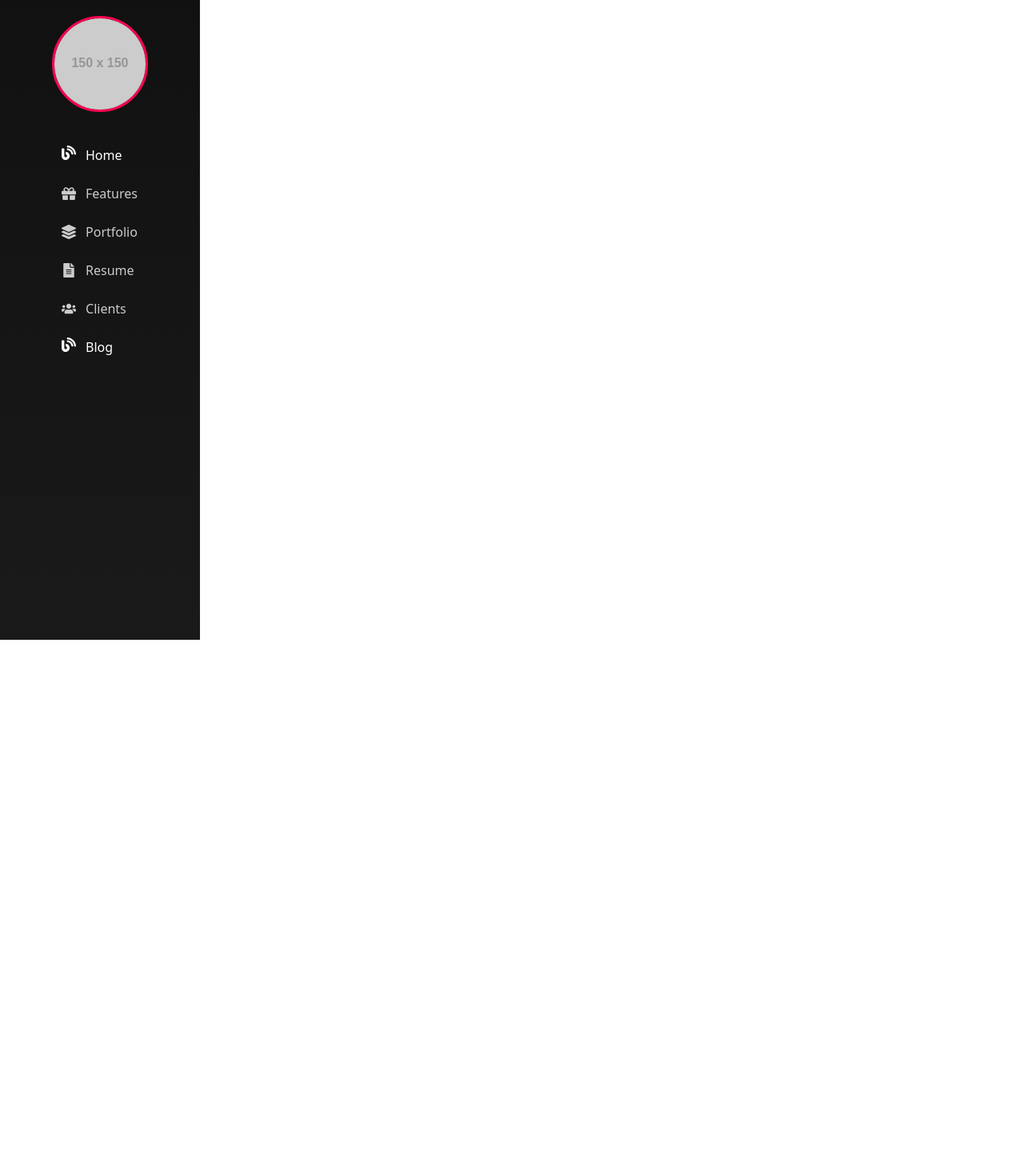
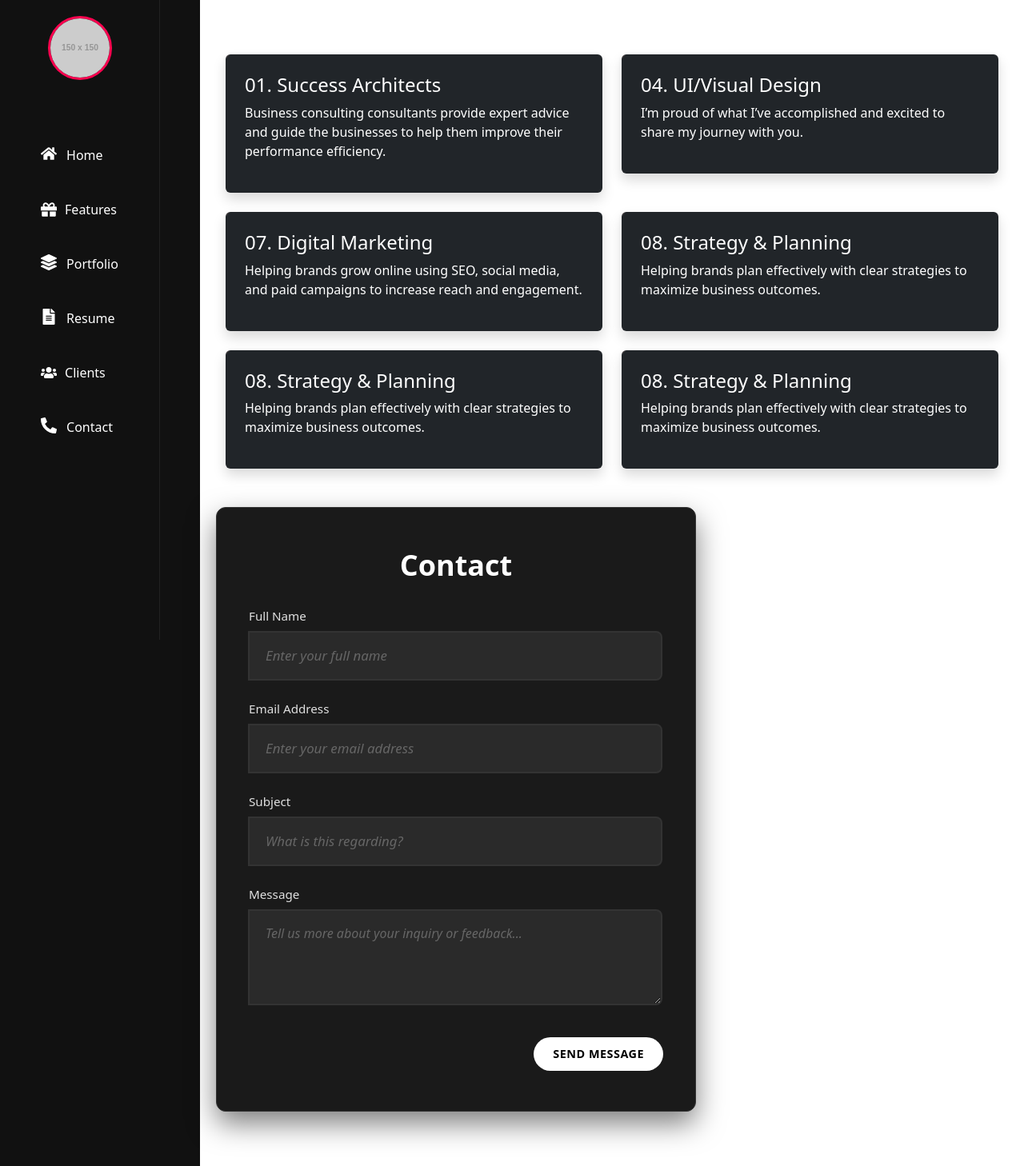
Before and after one commit to vikas-nagarwal/my-react-app, a React (Create React App) app: page / in a window 1280 px wide. Shown: the whole page at 80% size. Before the commit the page ends 800 px from the top, so only its background shows below. Built offline with nearby package versions, Linux system fonts and the light colour scheme.

Commit message:
frontend
frontend

```diff
--- a/package.json
+++ b/package.json
@@ -3,6 +3,9 @@
   "version": "0.1.0",
   "private": true,
   "dependencies": {
+    "@fortawesome/fontawesome-svg-core": "^7.1.0",
+    "@fortawesome/free-solid-svg-icons": "^7.1.0",
+    "@fortawesome/react-fontawesome": "^3.1.0",
     "@testing-library/dom": "^10.4.1",
     "@testing-library/jest-dom": "^6.9.1",
     "@testing-library/react": "^16.3.0",
@@ -13,7 +16,9 @@
     "react-dom": "^19.2.0",
     "react-icons": "^5.5.0",
     "react-router-dom": "^7.9.5",
+    "react-router-hash-link": "^2.4.3",
     "react-scripts": "5.0.1",
+    "react-scroll": "^1.9.3",
     "web-vitals": "^2.1.4"
   },
   "scripts": {
--- a/src/App.css
+++ b/src/App.css
@@ -31,6 +31,7 @@
   color: #61dafb;
 }
 .sidebar {
+  position: fixed;
   width: 250px;
   height: 100vh;
   background: linear-gradient(to bottom, #111, #1a1a1a);
@@ -86,3 +87,324 @@
   gap: 12px !important;
   display: flex;
 }
+/* Main form container */
+.form-container {
+  background: #1a1a1a;
+  max-width: 600px;
+  width: 100%;
+  padding: 40px 30px;
+  border-radius: 12px;
+  box-shadow: 0 15px 35px rgba(0, 0, 0, 0.5);
+  border: 1px solid #333;
+  position: relative;
+}
+
+/* Form header */
+.form-header {
+  text-align: center;
+  margin-bottom: 30px;
+}
+
+.form-header h1 {
+  color: #ffffff;
+  font-size: 2rem;
+  font-weight: 800;
+  margin-bottom: 8px;
+}
+
+.form-header p {
+  color: #999;
+  font-size: 1rem;
+}
+
+/* Form styling */
+.contact-form {
+  display: flex;
+  flex-direction: column;
+  gap: 24px;
+}
+
+/* Input group styling */
+.input-group {
+  display: flex;
+  flex-direction: column;
+}
+
+/* Label styling */
+label {
+  display: block;
+  font-weight: 500;
+  color: #e0e0e0;
+  margin-bottom: 8px;
+  font-size: 0.95rem;
+}
+
+/* Input and textarea base styling */
+input[type="text"],
+input[type="email"],
+textarea {
+  width: 100%;
+  padding: 14px 16px;
+  border: 2px solid #333;
+  border-radius: 8px;
+  font-size: 1rem;
+  font-family: inherit;
+  background-color: #2a2a2a;
+  color: #ffffff;
+  transition: all 0.3s ease;
+  outline: none;
+}
+
+/* Input focus states */
+input[type="text"]:focus,
+input[type="email"]:focus,
+textarea:focus {
+  border-color: #555;
+  background-color: #333;
+  box-shadow: 0 0 0 3px rgba(85, 85, 85, 0.3);
+  transform: translateY(-1px);
+}
+
+/* Textarea specific styling */
+textarea {
+  resize: vertical;
+  min-height: 120px;
+  line-height: 1.5;
+}
+
+/* Placeholder styling */
+input::placeholder,
+textarea::placeholder {
+  color: #666;
+  font-style: italic;
+}
+
+/* Submit button styling */
+.submit-btn {
+  background: #ffffff;
+  color: #000000;
+  border: none;
+  padding: 10px 24px;
+  border-radius: 50px;
+  font-size: 0.9rem;
+  font-weight: 600;
+  cursor: pointer;
+  transition: all 0.3s ease;
+  text-transform: uppercase;
+  letter-spacing: 0.5px;
+  margin-top: 16px;
+  align-self: flex-end;
+  width: auto;
+}
+
+/* Submit button hover effect */
+.submit-btn:hover {
+  background: #f0f0f0;
+  transform: translateY(-2px);
+  box-shadow: 0 0 25px rgba(255, 255, 255, 0.4);
+}
+
+/* Submit button active state */
+.submit-btn:active {
+  transform: translateY(0);
+}
+
+/* Error state example (visual only) */
+.input-error {
+  border-color: #e53e3e !important;
+  background-color: #fed7d7 !important;
+}
+
+.input-error:focus {
+  border-color: #e53e3e !important;
+  box-shadow: 0 0 0 3px rgba(229, 62, 62, 0.1) !important;
+}
+
+/* Responsive design */
+@media (max-width: 768px) {
+  .form-container {
+    padding: 30px 20px;
+    margin: 10px;
+  }
+
+  .form-header h1 {
+    font-size: 1.75rem;
+  }
+
+  input[type="text"],
+  input[type="email"],
+  textarea {
+    padding: 12px 14px;
+  }
+
+  .submit-btn {
+    padding: 14px 28px;
+    font-size: 1rem;
+  }
+}
+
+@media (max-width: 480px) {
+  .form-container {
+    padding: 25px 15px;
+  }
+
+  .form-header h1 {
+    font-size: 1.5rem;
+  }
+
+  .contact-form {
+    gap: 20px;
+  }
+}
+
+/* Large screen optimizations */
+@media (min-width: 1024px) {
+  .form-container {
+    padding: 50px 40px;
+  }
+
+  .form-header h1 {
+    font-size: 2.25rem;
+  }
+
+  input[type="text"],
+  input[type="email"],
+  textarea {
+    padding: 16px 20px;
+    font-size: 1.05rem;
+  }
+}
+
+/* Accessibility enhancements */
+@media (prefers-reduced-motion: reduce) {
+  * {
+    transition: none !important;
+    animation: none !important;
+  }
+}
+
+/* High contrast mode support */
+@media (prefers-contrast: high) {
+  input[type="text"],
+  input[type="email"],
+  textarea {
+    border-width: 3px;
+  }
+}
+/* Desktop Sidebar */
+.sidebar {
+  width: 200px;
+  height: 100vh;
+  background: #111;
+  color: white;
+  padding: 20px;
+  position: fixed;
+  top: 0;
+  left: 0;
+  transition: 0.3s ease-in-out;
+}
+
+/* Mobile Menu Button */
+.mobile-menu-btn {
+  display: none;
+  position: fixed;
+  top: 15px;
+  left: 15px;
+  z-index: 9999;
+  font-size: 28px;
+  color: #fff;
+  background: #111;
+  padding: 8px 10px;
+  border-radius: 5px;
+  cursor: pointer;
+}
+
+/* Mobile Hidden Sidebar */
+@media (max-width: 768px) {
+  .sidebar {
+    left: -260px;
+  }
+
+  .sidebar.open {
+    left: 0;
+  }
+
+  .mobile-menu-btn {
+    display: block;
+  }
+}
+
+/* Menu Styling */
+.menu ul {
+  list-style: none;
+  padding: 0;
+}
+
+.menu ul li {
+  margin: 20px 0;
+  display: flex;
+  align-items: center;
+  gap: 10px;
+  cursor: pointer;
+}
+
+.menu ul li svg {
+  color: white;
+  font-size: 20px;
+}
+
+.menu ul li span {
+  color: white;
+  font-size: 16px;
+}
+
+/* Profile Image */
+.profile-img {
+  width: 80px;
+  height: 80px;
+  border-radius: 50%;
+  margin-bottom: 20px;
+}
+.boxes {
+  border: 2px solid #ccc;
+  border-radius: 8px;
+  padding: 20px;
+  background-color: #882222;
+}
+
+.box-border {
+  position: relative;
+  padding: 20px;
+  border-radius: 15px;
+  background-color: #111; /* stable card background */
+  color: white;
+  z-index: 0;
+  overflow: hidden;
+}
+
+/* Animated border using pseudo-element */
+.box-border::before {
+  content: "";
+  position: absolute;
+  top: -4px;
+  left: -4px;
+
+  z-index: -1;
+  border-radius: inherit;
+  padding: 4px; /* border thickness */
+  background: conic-gradient(#ff4d4d, #4d79ff, #f0e130, #ff4d4d);
+  -webkit-mask: linear-gradient(#fff 0 0) content-box, linear-gradient(#fff 0 0);
+  mask-composite: exclude;
+  animation: rotateBorder 3s linear infinite;
+  filter: blur(6px); /* glow effect */
+}
+
+/* Rotate animation */
+@keyframes rotateBorder {
+  0% {
+    transform: rotate(10deg);
+  }
+  100% {
+    transform: rotate(15deg);
+  }
+}
--- a/src/App.js
+++ b/src/App.js
@@ -20,7 +20,9 @@ function App() {
 
         <div style={{ flex: 1, padding: "20px", backgroundColor: "#fff" }}>
           <Routes>
-<Route path="/home" element={<Home />} />
+            {/* Home as default route */}
+            <Route path="/" element={<Home />} />
+            <Route path="/home" element={<Home />} />
           </Routes>
         </div>
       </div>
--- a/src/Componets/Header.js
+++ b/src/Componets/Header.js
@@ -1,22 +1,34 @@
-import React from "react";
-import { Link } from "react-router-dom";
-
+import React, { useState } from "react";
+import "../App.css";
+import { Link as ScrollLink } from "react-scroll";
 import {
   FaHome,
   FaGift,
   FaLayerGroup,
   FaFileAlt,
   FaUsers,
-  FaTag,
-  FaBlog,
+  FaPhoneAlt,
+  FaBars,
+  FaTimes,
 } from "react-icons/fa";
 
 export const Header = () => {
+  const [isOpen, setIsOpen] = useState(false);
+
+  const toggleMenu = () => setIsOpen(!isOpen);
+
   return (
-    <div className="sidebar">
+    <>
+      {/* Mobile Hamburger Button */}
+      <div className="mobile-menu-btn" onClick={toggleMenu}>
+        {isOpen ? <FaTimes /> : <FaBars />}
+      </div>
+
+      {/* Sidebar */}
+      <div className={`sidebar ${isOpen ? "open" : ""}`}>
         <div className="profile">
           <img
-          src="https://via.placeholder.com/150" // 👉 yahan apni image ka link lagao
+            src="https://via.placeholder.com/150"
             alt="Profile"
             className="profile-img"
           />
@@ -24,33 +36,75 @@ export const Header = () => {
 
         <nav className="menu">
           <ul>
+            {/* Home Scroll */}
             <li>
-            <Link to="/Home">
-              <FaBlog /> <span>Home</span>
-            </Link>
+              <ScrollLink
+                to="home"
+                smooth={true}
+                duration={50}
+                offset={-80}
+                spy={true}
+                onClick={toggleMenu} // Close menu on click
+              >
+                <FaHome /> <span>Home</span>
+              </ScrollLink>
             </li>
 
+            {/* Features (non-scroll) */}
             <li>
               <FaGift /> <span>Features</span>
             </li>
+
+            {/* Portfolio Scroll */}
             <li>
+              <ScrollLink
+                to="portfolio"
+                smooth={true}
+                duration={600}
+                offset={-80}
+                spy={true}
+                onClick={toggleMenu}
+              >
                 <FaLayerGroup /> <span>Portfolio</span>
+              </ScrollLink>
             </li>
+
+            {/* Resume Scroll */}
             <li>
+              <ScrollLink
+                to="resume"
+                smooth={true}
+                duration={600}
+                offset={-80}
+                spy={true}
+                onClick={toggleMenu}
+              >
                 <FaFileAlt /> <span>Resume</span>
+              </ScrollLink>
             </li>
+
+            {/* Clients (non-scroll) */}
             <li>
               <FaUsers /> <span>Clients</span>
             </li>
 
+            {/* Contact Scroll */}
             <li>
-            <Link to="/Home">
-              <FaBlog /> <span>Blog</span>
-            </Link>
+              <ScrollLink
+                to="contact"
+                smooth={true}
+                duration={50}
+                offset={-80}
+                spy={true}
+                onClick={toggleMenu}
+              >
+                <FaPhoneAlt /> <span>Contact</span>
+              </ScrollLink>
             </li>
           </ul>
         </nav>
       </div>
+    </>
   );
 };
 
--- a/src/Page/Home.js
+++ b/src/Page/Home.js
@@ -1,18 +1,19 @@
 import React from "react";
 import "bootstrap/dist/css/bootstrap.min.css";
+import "../App.css";
 
 const boxes = [
   {
     id: 1,
     title: "01. Success Architects",
     content:
-      "Business consulting consultants provide expert advice and guide the businesses to help them their performance efficiency.",
+      "Business consulting consultants provide expert advice and guide the businesses to help them improve their performance efficiency.",
   },
   {
     id: 2,
     title: "04. UI/Visual Design",
     content:
-      "I’m proud of what I’ve accomplished and excited to share my journey with you. I’m proud of what I’ve accomplished and excited to.",
+      "I’m proud of what I’ve accomplished and excited to share my journey with you.",
   },
   {
     id: 3,
@@ -22,19 +23,33 @@ const boxes = [
   },
   {
     id: 4,
-    title: "07. Digital Marketing",
+    title: "08. Strategy & Planning",
     content:
-      "Helping brands grow online using SEO, social media, and paid campaigns to increase reach and engagement.",
+      "Helping brands plan effectively with clear strategies to maximize business outcomes.",
+  },
+  {
+    id: 5,
+    title: "08. Strategy & Planning",
+    content:
+      "Helping brands plan effectively with clear strategies to maximize business outcomes.",
+  },
+  {
+    id: 6,
+    title: "08. Strategy & Planning",
+    content:
+      "Helping brands plan effectively with clear strategies to maximize business outcomes.",
   },
 ];
 
 const Home = () => {
   return (
-    <div className="container my-5">
+    <>
+      {/* Home Section */}
+      <div id="home" className="container my-5">
         <div className="row g-4">
           {boxes.map((box) => (
             <div key={box.id} className="col-12 col-md-6">
-            <div className="p-4 bg-dark text-white rounded shadow rds">
+              <div className="p-4 bg-dark text-white rounded shadow rds box-border">
                 <h4>{box.title}</h4>
                 <p>{box.content}</p>
               </div>
@@ -42,6 +57,63 @@ const Home = () => {
           ))}
         </div>
       </div>
+
+      {/* Contact Section */}
+      <div id="contact" className="form-container my-5">
+        <div className="form-header">
+          <h1>Contact</h1>
+        </div>
+
+        <form className="contact-form" action="#" method="POST">
+          <div className="input-group">
+            <label htmlFor="fullName">Full Name</label>
+            <input
+              type="text"
+              id="fullName"
+              name="fullName"
+              placeholder="Enter your full name"
+              required
+            />
+          </div>
+
+          <div className="input-group">
+            <label htmlFor="email">Email Address</label>
+            <input
+              type="email"
+              id="email"
+              name="email"
+              placeholder="Enter your email address"
+              required
+            />
+          </div>
+
+          <div className="input-group">
+            <label htmlFor="subject">Subject</label>
+            <input
+              type="text"
+              id="subject"
+              name="subject"
+              placeholder="What is this regarding?"
+              required
+            />
+          </div>
+
+          <div className="input-group">
+            <label htmlFor="message">Message</label>
+            <textarea
+              id="message"
+              name="message"
+              placeholder="Tell us more about your inquiry or feedback..."
+              required
+            ></textarea>
+          </div>
+
+          <button type="submit" className="submit-btn">
+            Send Message
+          </button>
+        </form>
+      </div>
+    </>
   );
 };
 
```
Also changed, not shown: 1 other file (tests, documents, lock files or other folders). Lines whose indentation alone changed are shown as unchanged.
